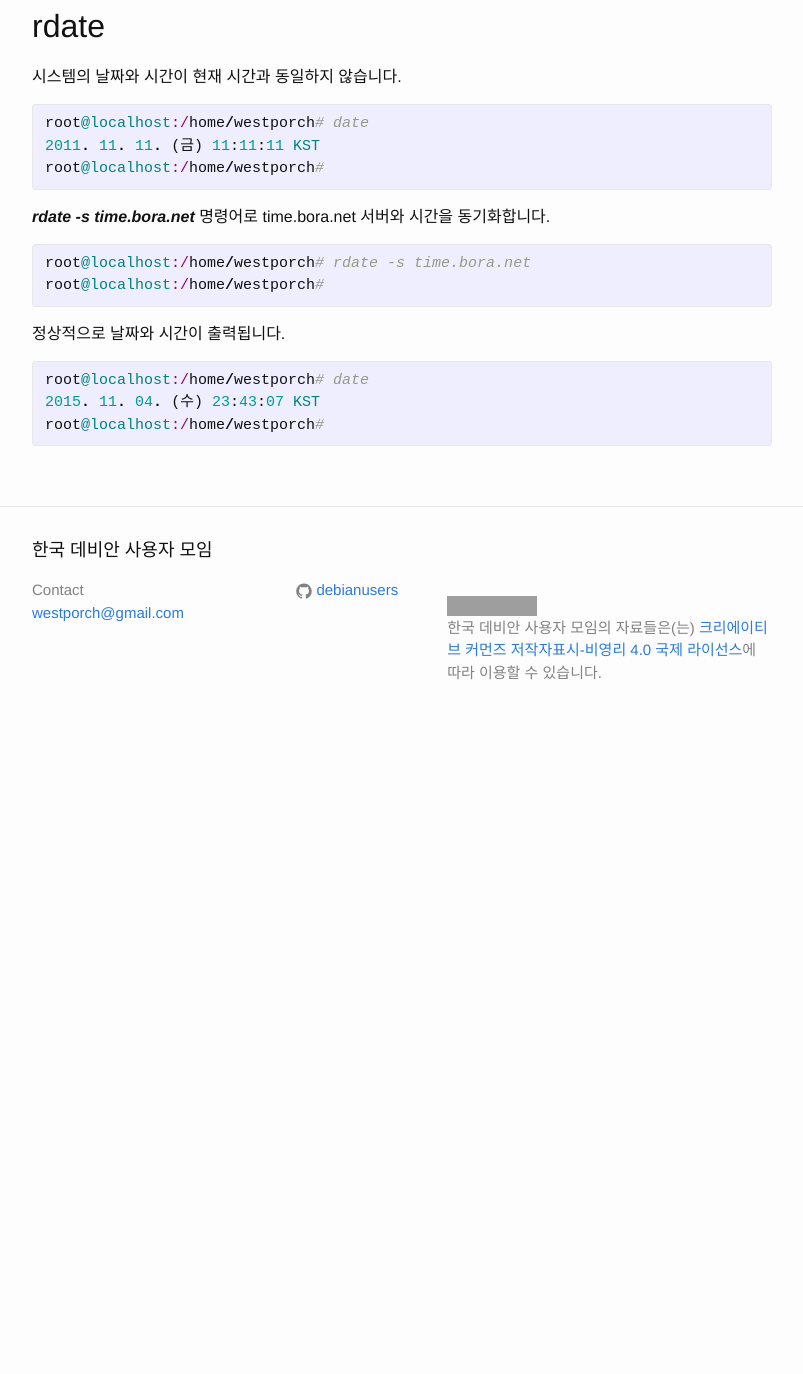
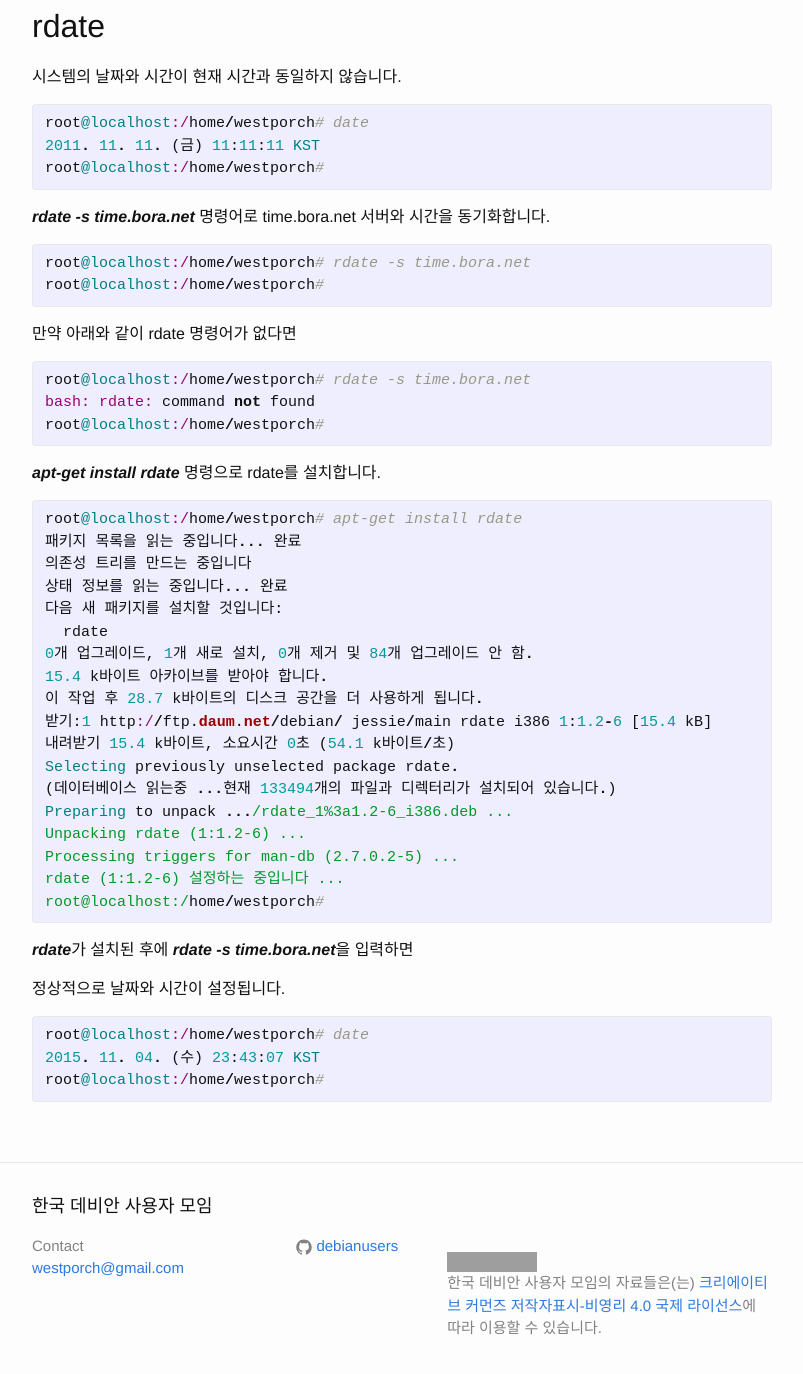
Before and after one commit to debianusers/debianusers.github.io, a Jekyll site: the page built from _posts/2015-11-04-Time-sync.markdown, in a window 1280 px wide and 1400 px high, scrolled down 498 px. Shown: the top 1374 px of the window, without its empty margins (238-1041 px from the left). Built offline with Jekyll 4.4.1, drawn with Linux system fonts in a browser that asks for light colours; comment, search, counter and statistics services are not loaded; before the commit the page ends 1242 px from its top, so only the background shows below that; grey boxes are pictures that could not be loaded.

Commit message:
rdate 설치 설명 추가

```diff
--- a/_posts/2015-11-04-Time-sync.markdown
+++ b/_posts/2015-11-04-Time-sync.markdown
@@ -20,7 +20,38 @@ root@localhost:/home/westporch# rdate -s time.bora.net
 root@localhost:/home/westporch#
 {% endhighlight %}
 
-정상적으로 날짜와 시간이 출력됩니다.
+만약 아래와 같이 rdate 명령어가 없다면
+{% highlight ruby %}
+root@localhost:/home/westporch# rdate -s time.bora.net
+bash: rdate: command not found
+root@localhost:/home/westporch#
+{% endhighlight %}
+
+***apt-get install rdate*** 명령으로 rdate를 설치합니다.
+{% highlight ruby %}
+root@localhost:/home/westporch# apt-get install rdate
+패키지 목록을 읽는 중입니다... 완료
+의존성 트리를 만드는 중입니다
+상태 정보를 읽는 중입니다... 완료
+다음 새 패키지를 설치할 것입니다:
+  rdate
+0개 업그레이드, 1개 새로 설치, 0개 제거 및 84개 업그레이드 안 함.
+15.4 k바이트 아카이브를 받아야 합니다.
+이 작업 후 28.7 k바이트의 디스크 공간을 더 사용하게 됩니다.
+받기:1 http://ftp.daum.net/debian/ jessie/main rdate i386 1:1.2-6 [15.4 kB]
+내려받기 15.4 k바이트, 소요시간 0초 (54.1 k바이트/초)
+Selecting previously unselected package rdate.
+(데이터베이스 읽는중 ...현재 133494개의 파일과 디렉터리가 설치되어 있습니다.)
+Preparing to unpack .../rdate_1%3a1.2-6_i386.deb ...
+Unpacking rdate (1:1.2-6) ...
+Processing triggers for man-db (2.7.0.2-5) ...
+rdate (1:1.2-6) 설정하는 중입니다 ...
+root@localhost:/home/westporch#
+{% endhighlight %}
+
+***rdate***가 설치된 후에 ***rdate -s time.bora.net***을 입력하면
+
+정상적으로 날짜와 시간이 설정됩니다.
 {% highlight ruby %}
 root@localhost:/home/westporch# date
 2015. 11. 04. (수) 23:43:07 KST
```
